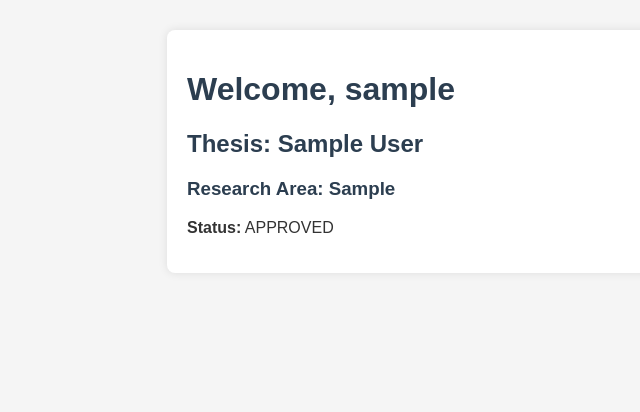
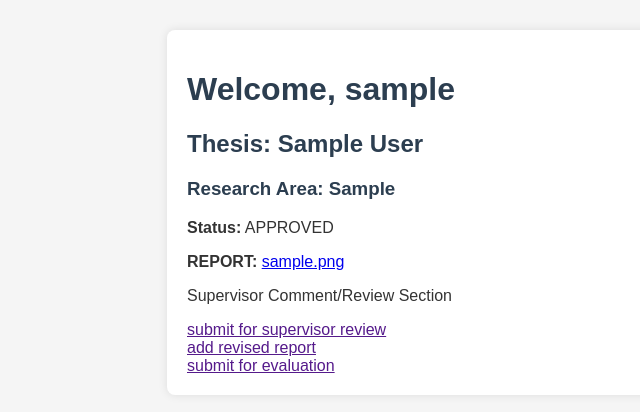
Before and after one commit to Gagan-Dahal/masters_thesis, a Django app: page /student/ in a window 1280 px wide. Shown: the part 38-450 px from the top of the page, without its empty margins (3-643 px from the left). Run offline with Django 5.2, Linux system fonts and the light colour scheme; a user stored in the database is signed in; tables that the repository leaves empty hold one stand-in row (values such as "Sample post").

Commit message:
Student dashboard

```diff
--- a/mastersThesis/settings.py
+++ b/mastersThesis/settings.py
@@ -28,7 +28,7 @@ DEBUG = True
 LOGIN_URL="/student/login/"
 
 MEDIA_URL = '/docs/'
-MEDIA_ROOT = os.path.join(BASE_DIR, 'docs')
+MEDIA_ROOT = os.path.join(BASE_DIR, 'media')
 
 ALLOWED_HOSTS = []
 
--- a/student_dash/templates/dashboard.html
+++ b/student_dash/templates/dashboard.html
@@ -20,6 +20,16 @@
       <h2>Thesis: {{thesis.title}} </h2>
       <h3>Research Area: {{thesis.research_area}}</h3>
       <p><strong>Status:</strong> {{thesis.status}}</p>
+        {% for d in doc %}
+        <p><strong>{{d.doc_type}}:</strong> <a href="{{ d.file.url }}">{{d.file.name}}</a></p>
+        {% endfor %}
+
+      <p>
+          Supervisor Comment/Review Section
+        </p>
+        <a href="">submit for supervisor review</a><br>
+        <a href="">add revised report</a><br>
+        <a href="">submit for evaluation</a>
     </div>
     {% else %}
       <p>Please Upload Thesis</p>
--- a/student_dash/views.py
+++ b/student_dash/views.py
@@ -55,8 +55,11 @@ def login_view(request):
 def dashboard(request):
     user = request.user
     thesis = user.student_thesis.first()
+    document = thesis.document_set.all() if thesis is not None else None
+    print(document)
     context = {
-        'thesis': thesis
+        'thesis': thesis,
+        'doc':document
     }
     return render(request,'dashboard.html',context)
 
```
